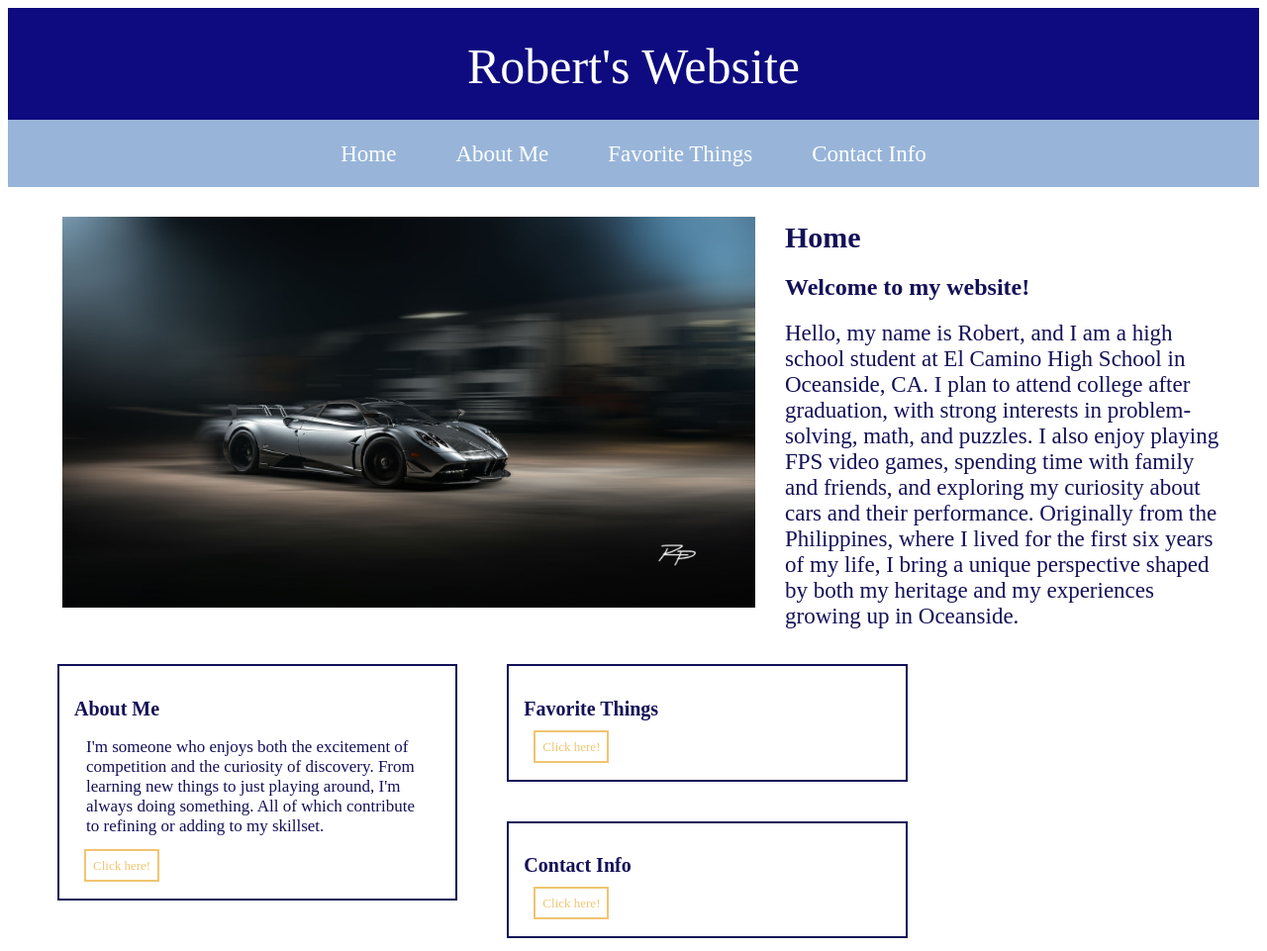
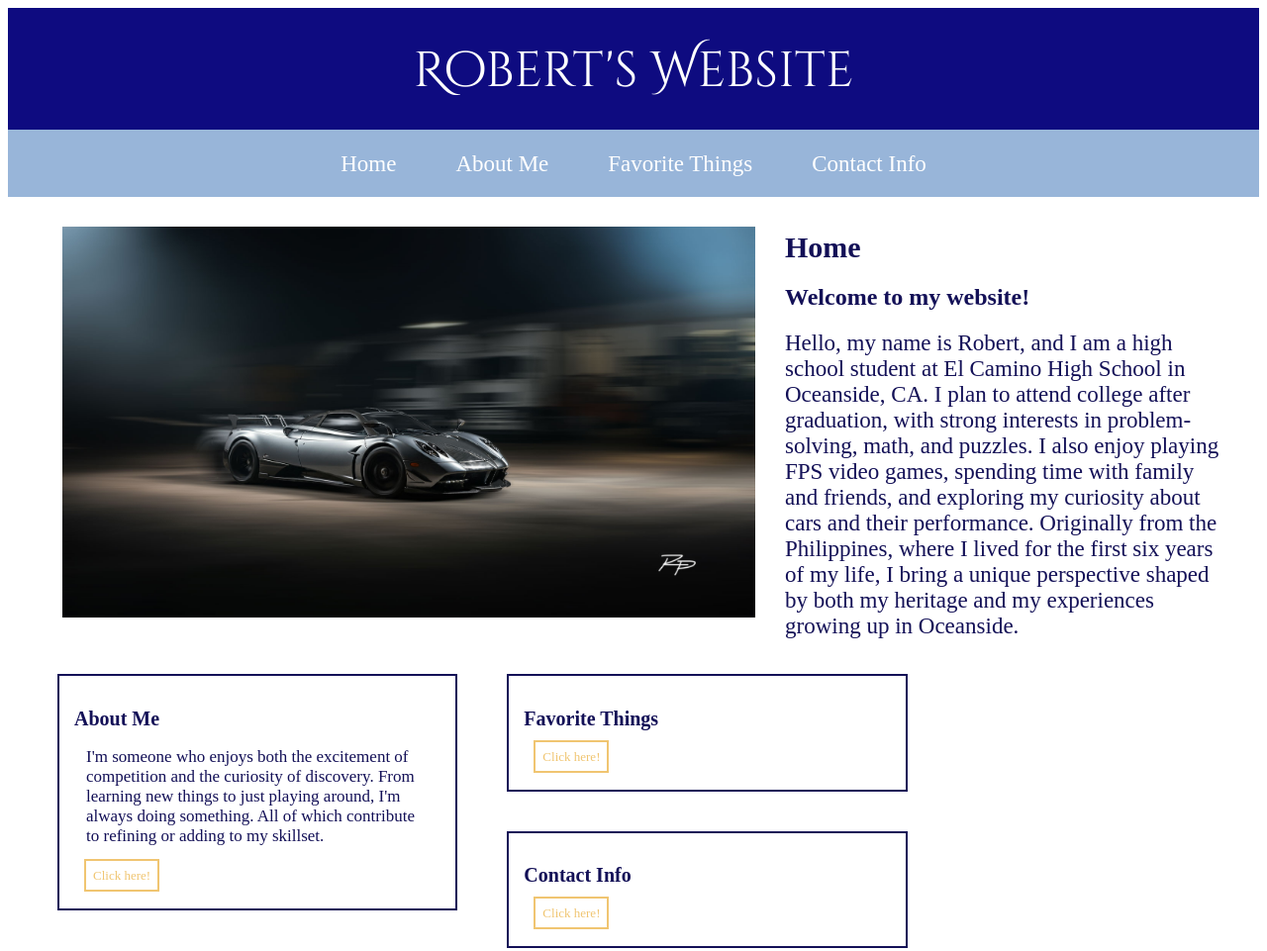
Before and after one commit to one024100/4-Perez-firstWebsite, a plain HTML site: page index.html in a window 1280 px wide. Shown: the top 961 px of the page at 99% size. Drawn offline with Linux system fonts and the light colour scheme.

Commit message:
Add files via upload
9/15 12:29
updated website title font

```diff
--- a/index.html
+++ b/index.html
@@ -10,7 +10,7 @@
 
 
 <!-- Header -->
-	<div id="header">
+	<div id="header" style="font-family: cinzel;">
 
 		Robert's Website
 
--- a/myStyle.css
+++ b/myStyle.css
@@ -22,6 +22,14 @@
 
 	}
 
+/* FONTS */
+	@font-face {
+
+	  font-family: "cinzel"; /* name you will use in CSS */
+	  src: url("CinzelDecorative-Regular.ttf") format("truetype");
+	  /* You can add other formats for better browser support */
+
+	}
 
 
 /* LINKS */
```
Also changed, not shown: aboutMe.html (+1 -1 lines), contactInfo.html (+1 -1 lines), favThings.html (+1 -1 lines), CinzelDecorative-Regular.ttf (added).
